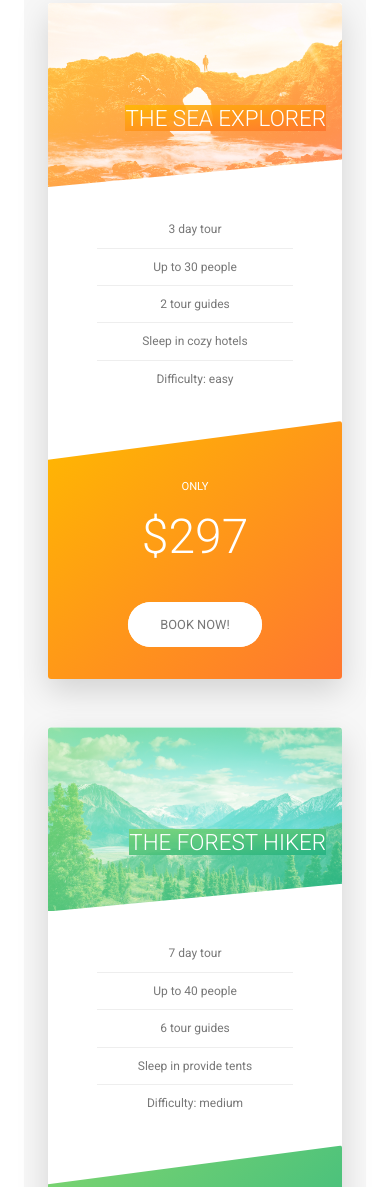
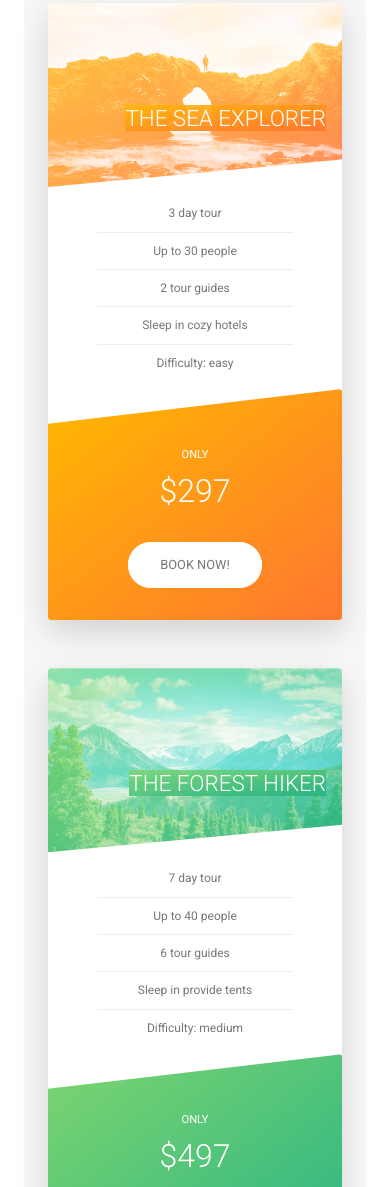
Before and after one commit to 4lvaro29/Web_project, a website: page index.html in a window 390 px wide. Shown: the part 3025-4212 px from the top of the page. Drawn offline with Linux system fonts and the light colour scheme.

Commit message:
ADD: responsive form

```diff
--- a/sass/components/_card.scss
+++ b/sass/components/_card.scss
@@ -172,8 +172,7 @@
     }
     @include respond(tab-port){
 
-         //FUNCTIONALITY
-
+    //FUNCTIONALITY
     height: auto;
     border-radius: 3px;
     background-color: $color-white;
@@ -195,17 +194,7 @@
             transform: rotateY(0);
             clip-path: polygon(0 15%, 100% 0, 100% 100%, 0% 100%);
 
-            &-1{
-                background-image: linear-gradient(to right bottom, $color-secondary-light, $color-secondary-dark);
-            }
 
-            &-2 {
-                background-image: linear-gradient(to right bottom, $color-primary-light, $color-primary-dark);
-            }
-
-            &-3 {
-                background-image: linear-gradient(to right bottom, $color-tertiary-light, $color-tertiary-dark);
-            }
         }
     }
 
@@ -213,8 +202,8 @@
         transform: rotateY(0);
     }
 
-    &:hover &__side--back {
-        transform: rotateY(0);
+    &__details {
+        padding: 1rem 3rem;
     }
 
 
@@ -238,7 +227,7 @@
     }
 
     &__price-value {
-        font-size: 6rem;
+        font-size: 4rem;
     }
 
     }
--- a/sass/components/_story.scss
+++ b/sass/components/_story.scss
@@ -10,7 +10,15 @@
     font-size: $default-font-size;
     transform: skewX(-12deg);
 
+    @include respond(tab-port){
+        width: 100%;
+        padding: 4rem;
+        padding-left: 7rem;
+    }
 
+    @include respond(phone){
+        transform: skewX(0);
+    }
 
 
     &__shape {
@@ -23,6 +31,10 @@
         clip-path: circle(50% at 50% 50%);
         transform: translateX(-3rem) skewX(12deg);
         position: relative;
+
+        @include respond(phone){
+            transform: translateX(-3rem) skewX(0);
+        }
     }
 
     &__img {
@@ -34,6 +46,10 @@
 
     &__text {
         transform: skewX(12deg);
+
+        @include respond(phone){
+            transform: skewX(0);
+        }
     }
 
     &__caption {
--- a/sass/pages/_home.scss
+++ b/sass/pages/_home.scss
@@ -71,10 +71,38 @@
     background-size: 100%;
     border-radius: 3px;
     box-shadow: 0 1.5rem 4rem rgba($color-black, .2);
-    height: 50rem;
+
+
+    @include respond(tab-land){
+
+    background-image: linear-gradient(105deg,
+     rgba($color-white, .9) 0%,
+     rgba($color-white, .9) 65%,
+      transparent 65%),
+     url(../img/nat-10.jpg);
+     background-size: cover;
+
+    }
+
+    @include respond(tab-port){
+    background-image: linear-gradient(to right,
+     rgba($color-white, .9) 0%,
+     rgba($color-white, .9) 100%),
+     url(../img/nat-10.jpg);
+    }
 
     &__form{
         width: 50%;
         padding: 6rem;
+
+        @include respond(tab-land){
+            width:65%;
+        }
+
+        @include respond(tab-port){
+            width:100%;
+        }
     }
+
+
 }
```
Also changed, not shown: css/style.css.
